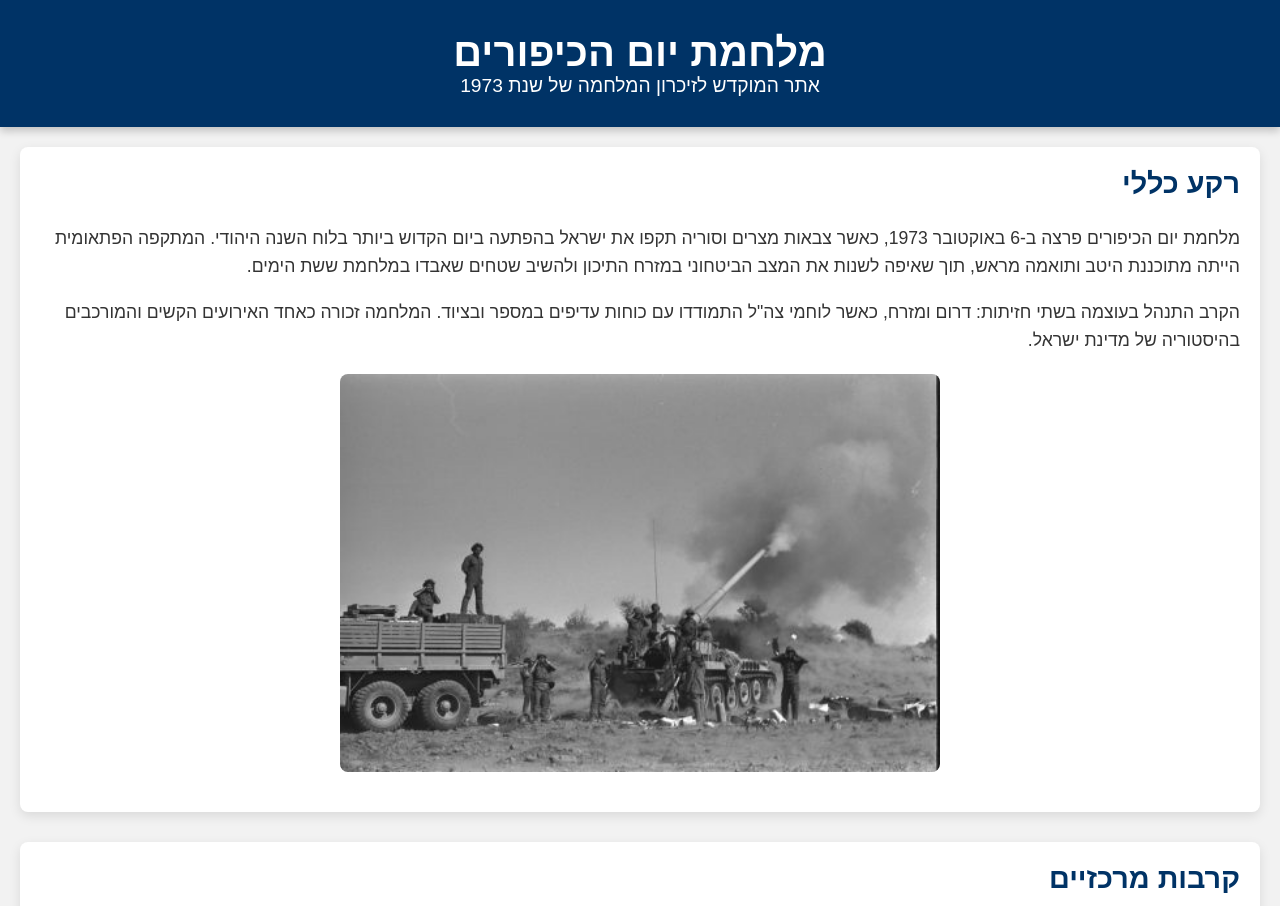
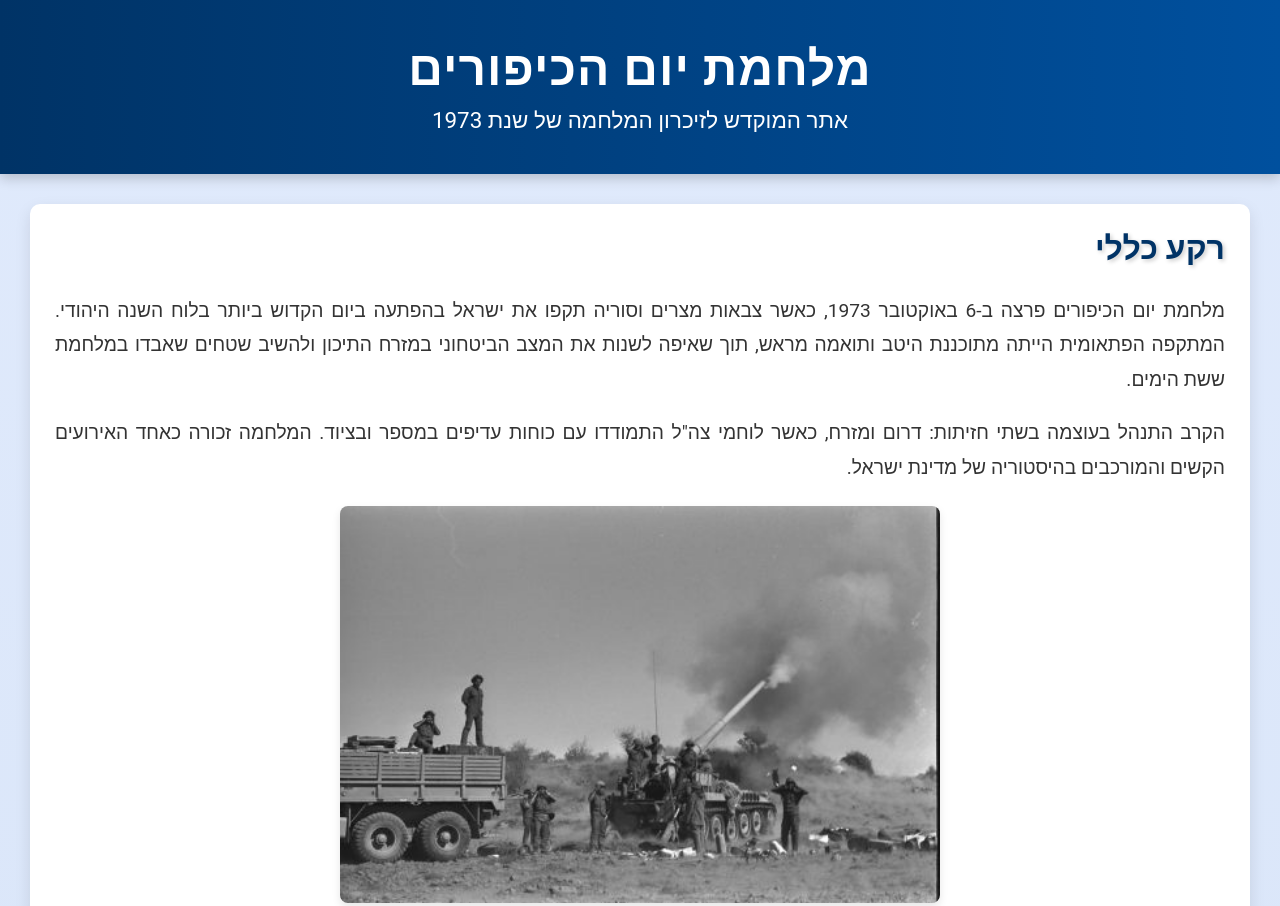
Before and after one commit to AYDJI/-, a plain HTML site: page index (1).html in a window 1280 px wide. Shown: the top 906 px of the page. Drawn offline with Linux system fonts and the light colour scheme.

Commit message:
Update styles.css

```diff
--- a/styles.css
+++ b/styles.css
@@ -1,63 +1,74 @@
-/* Base Styling */
+/* Base Styling Updates */
 body {
-    font-family: Arial, sans-serif;
+    font-family: 'Roboto', Arial, sans-serif; /* Modern and clean font */
     margin: 0;
     padding: 0;
-    background-color: #f2f2f2;
+    background: linear-gradient(to bottom, #e0eafc, #cfdef3); /* Subtle gradient background */
     color: #333;
     direction: rtl;
 }
 
+/* Header */
 header {
-    background-color: #003366;
+    background: linear-gradient(90deg, #003366, #00509e); /* Vibrant gradient */
     color: white;
-    padding: 30px 20px;
+    padding: 40px 20px;
     text-align: center;
-    box-shadow: 0px 4px 8px rgba(0, 0, 0, 0.2);
+    box-shadow: 0px 4px 12px rgba(0, 0, 0, 0.2);
     animation: fadeIn 1.5s ease-in-out;
 }
 
 header h1 {
-    font-size: 2.5em;
+    font-size: 3em;
     margin: 0;
+    letter-spacing: 1px;
+    animation: slideInFromLeft 2s ease-in-out;
 }
 
 header p {
-    font-size: 1.2em;
-    margin: 0;
+    font-size: 1.4em;
+    margin: 10px 0 0;
+    animation: slideInFromRight 2s ease-in-out;
 }
 
-/* Main Sections */
+/* Main Section Updates */
 main {
-    padding: 20px;
+    padding: 30px;
 }
 
 section {
     margin-bottom: 30px;
-    padding: 20px;
-    background-color: #ffffff;
-    border-radius: 8px;
-    box-shadow: 0px 4px 12px rgba(0, 0, 0, 0.1);
-    animation: slideIn 1.5s ease-in-out;
-    transition: transform 0.3s ease-in-out;
+    padding: 25px;
+    background: #ffffff;
+    border-radius: 10px;
+    box-shadow: 0px 6px 16px rgba(0, 0, 0, 0.1);
+    animation: fadeIn 1.5s ease-in-out;
 }
 
 section:hover {
-    transform: scale(1.02);
+    background: #f0f8ff; /* Light blue hover */
+    box-shadow: 0px 8px 20px rgba(0, 0, 0, 0.15);
+    transform: translateY(-5px);
+    transition: all 0.3s ease-in-out;
 }
 
 section h2 {
     color: #003366;
-    font-size: 1.8em;
+    font-size: 2em;
     margin-top: 0;
+    text-shadow: 2px 2px 4px rgba(0, 0, 0, 0.2);
+    animation: popIn 1.5s ease-in-out;
 }
 
 section p {
-    line-height: 1.6;
-    font-size: 1.1em;
-    color: #333333;
+    line-height: 1.8;
+    font-size: 1.2em;
+    color: #333;
+    text-align: justify;
+    animation: slideInFromBottom 2s ease-in-out;
 }
 
+/* Images */
 section img {
     width: 100%;
     height: auto;
@@ -65,18 +76,19 @@ section img {
     display: block;
     margin: 20px auto;
     border-radius: 8px;
-    opacity: 0;
+    box-shadow: 0px 4px 8px rgba(0, 0, 0, 0.1);
     animation: fadeIn 2s ease-in-out forwards;
 }
 
 /* Footer */
 footer {
-    background-color: #003366;
+    background: #00509e;
     color: white;
     text-align: center;
-    padding: 15px;
-    font-size: 1em;
+    padding: 20px;
+    font-size: 1.2em;
     box-shadow: 0px -4px 8px rgba(0, 0, 0, 0.2);
+    animation: fadeIn 2s ease-in-out;
 }
 
 /* Animations */
@@ -89,9 +101,31 @@ footer {
     }
 }
 
-@keyframes slideIn {
+@keyframes slideInFromLeft {
     0% {
-        transform: translateY(20px);
+        transform: translateX(-100px);
+        opacity: 0;
+    }
+    100% {
+        transform: translateX(0);
+        opacity: 1;
+    }
+}
+
+@keyframes slideInFromRight {
+    0% {
+        transform: translateX(100px);
+        opacity: 0;
+    }
+    100% {
+        transform: translateX(0);
+        opacity: 1;
+    }
+}
+
+@keyframes slideInFromBottom {
+    0% {
+        transform: translateY(50px);
         opacity: 0;
     }
     100% {
@@ -100,19 +134,13 @@ footer {
     }
 }
 
-/* Buttons and Links */
-button, a {
-    background-color: #003366;
-    color: white;
-    border: none;
-    padding: 10px 20px;
-    border-radius: 5px;
-    text-decoration: none;
-    font-size: 1em;
-    cursor: pointer;
-    transition: background-color 0.3s ease;
+@keyframes popIn {
+    0% {
+        transform: scale(0.9);
+        opacity: 0;
+    }
+    100% {
+        transform: scale(1);
+        opacity: 1;
+    }
 }
-
-button:hover, a:hover {
-    background-color: #00509e;
-}
```
